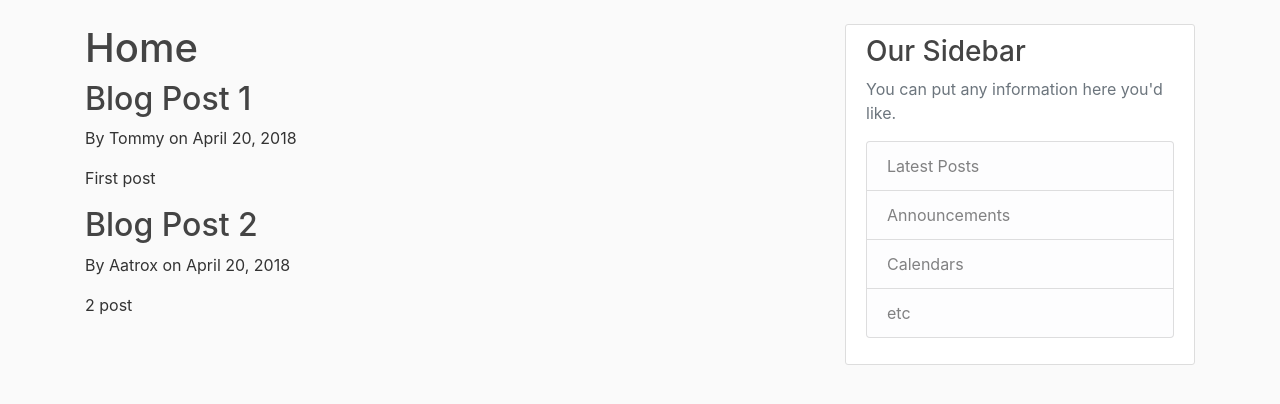
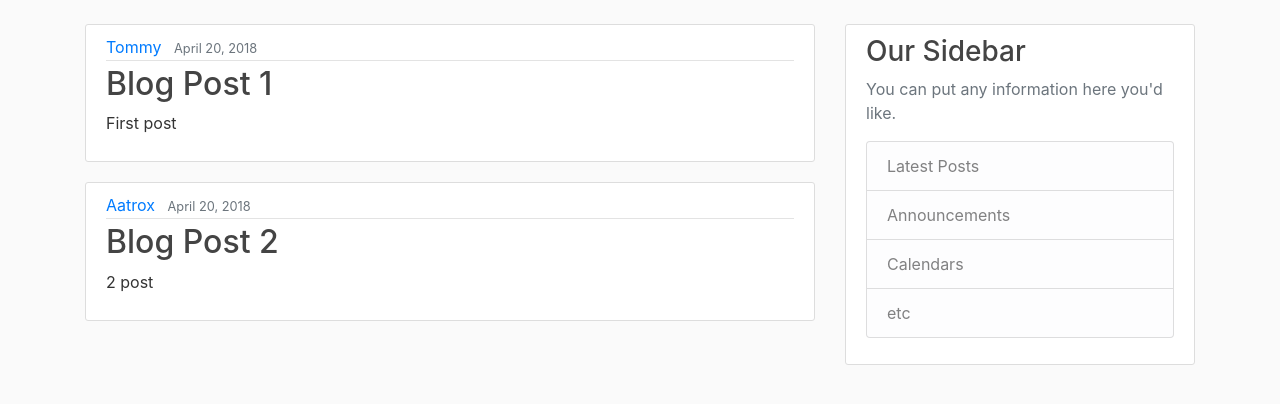
Before and after one commit to wwkb123/Flask_Forum, a Flask app: page / in a window 1280 px wide. Shown: the part 56-460 px from the top of the page. Run offline with Flask 2, Linux system fonts and the light colour scheme; some libraries are stand-ins or nearby versions.

Commit message:
update home.html

```diff
--- a/flaskblog.py
+++ b/flaskblog.py
@@ -1,4 +1,4 @@
-from flask import Flask, render_template
+from flask import Flask, render_template, url_for
 
 app = Flask(__name__)
 
--- a/templates/home.html
+++ b/templates/home.html
@@ -1,9 +1,15 @@
 {% extends "layout.html" %}
 {% block content %}
-	<h1>Home</h1>
-	{% for post in posts %}
-		<h2>{{ post.title }}</h2>
-		<p>By {{ post.author }} on {{ post.date_posted }}</p>
-		<p>{{ post.content }}</p>
-	{% endfor %}
+    {% for post in posts %}
+        <article class="media content-section">
+          <div class="media-body">
+            <div class="article-metadata">
+              <a class="mr-2" href="#">{{ post.author }}</a>
+              <small class="text-muted">{{ post.date_posted }}</small>
+            </div>
+            <h2><a class="article-title" href="#">{{ post.title }}</a></h2>
+            <p class="article-content">{{ post.content }}</p>
+          </div>
+        </article>
+    {% endfor %}
 {% endblock content %}
```
